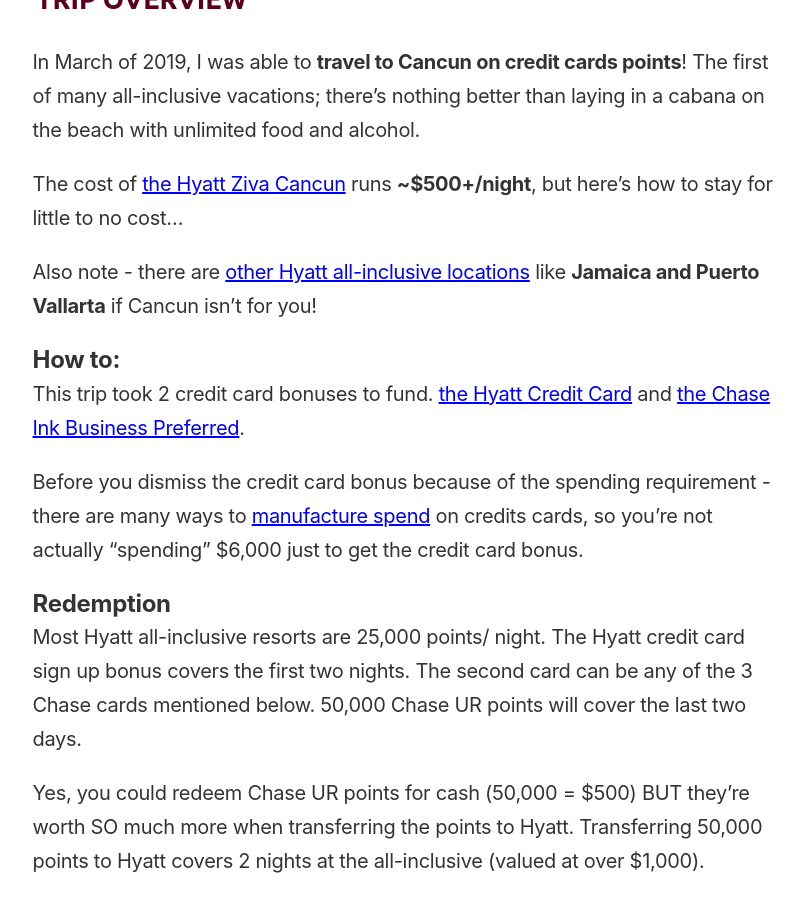
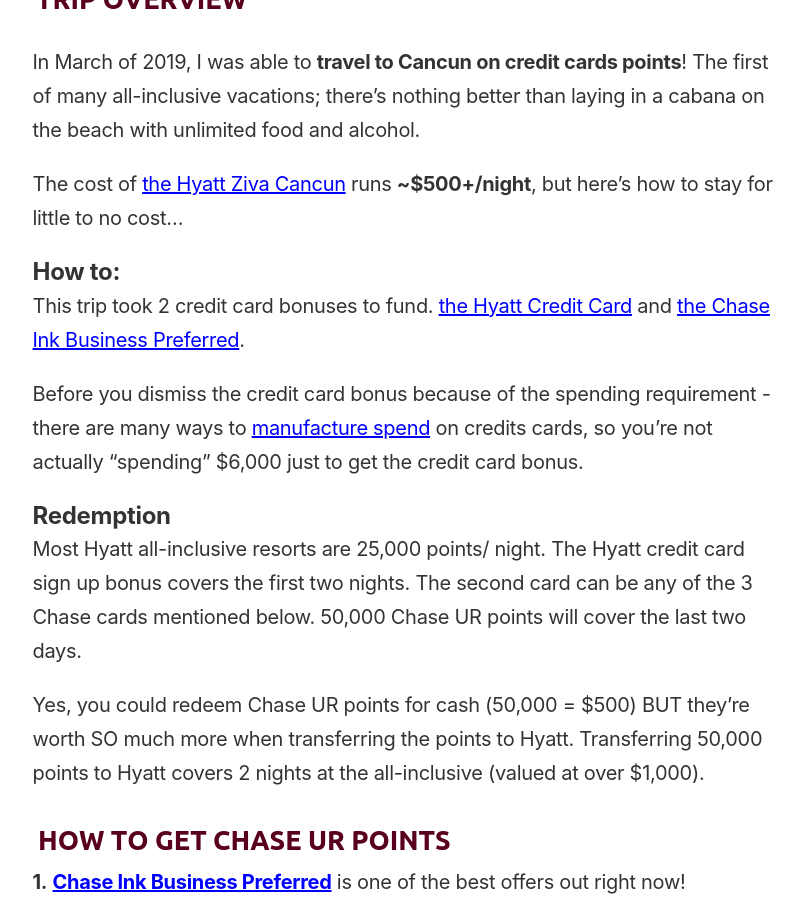
Before and after one commit to ohiosveryown/atldeals, a Jekyll site: the page built from _posts/2019-04-12-free-all-inclusive-resort.markdown, in a window 1280 px wide and 900 px high, scrolled down 1029 px. Shown: the whole window, without its empty margins (232-1036 px from the left). Built offline with Jekyll 4.4.1, drawn with Linux system fonts in a browser that asks for light colours; some of the changed lines change nothing that is shown; some of the changed text lies outside the part shown.

Commit message:
Updated Free All Inclusive Resort

```diff
--- a/_posts/2019-04-12-free-all-inclusive-resort.markdown
+++ b/_posts/2019-04-12-free-all-inclusive-resort.markdown
@@ -15,8 +15,6 @@
 In March of 2019, I was able to **travel to Cancun on credit cards points**! The first of many all-inclusive vacations; there's nothing better than laying in a cabana on the beach with unlimited food and alcohol.
 
 The cost of [the Hyatt Ziva Cancun](https://www.hyatt.com/en-US/hotel/mexico/hyatt-ziva-cancun/canif) runs **\~$500\+/night**, but here's how to stay for little to no cost...
-
-Also note - there are [other Hyatt all-inclusive locations](https://www.hyatt.com/brands/all-inclusive) like **Jamaica and Puerto Vallarta** if Cancun isn't for you!
 
 ## **How to:**
 
@@ -68,5 +66,5 @@
 
 Last year, I got both the Sapphire Reserve and Sapphire Preferred Cards, but they only allow 1 Sapphire card per person now. So choose the on that best fits you!
 
-Again, there are [other Hyatt all-inclusive locations](https://www.hyatt.com/brands/all-inclusive) and the Hyatt points can be used at multiple other locations starting at 5,000/night!
+Also, there are [other Hyatt all-inclusive locations](https://www.hyatt.com/brands/all-inclusive) and the Hyatt points can be used at multiple other locations starting at 5,000/night!
 Bon voyage!
```
